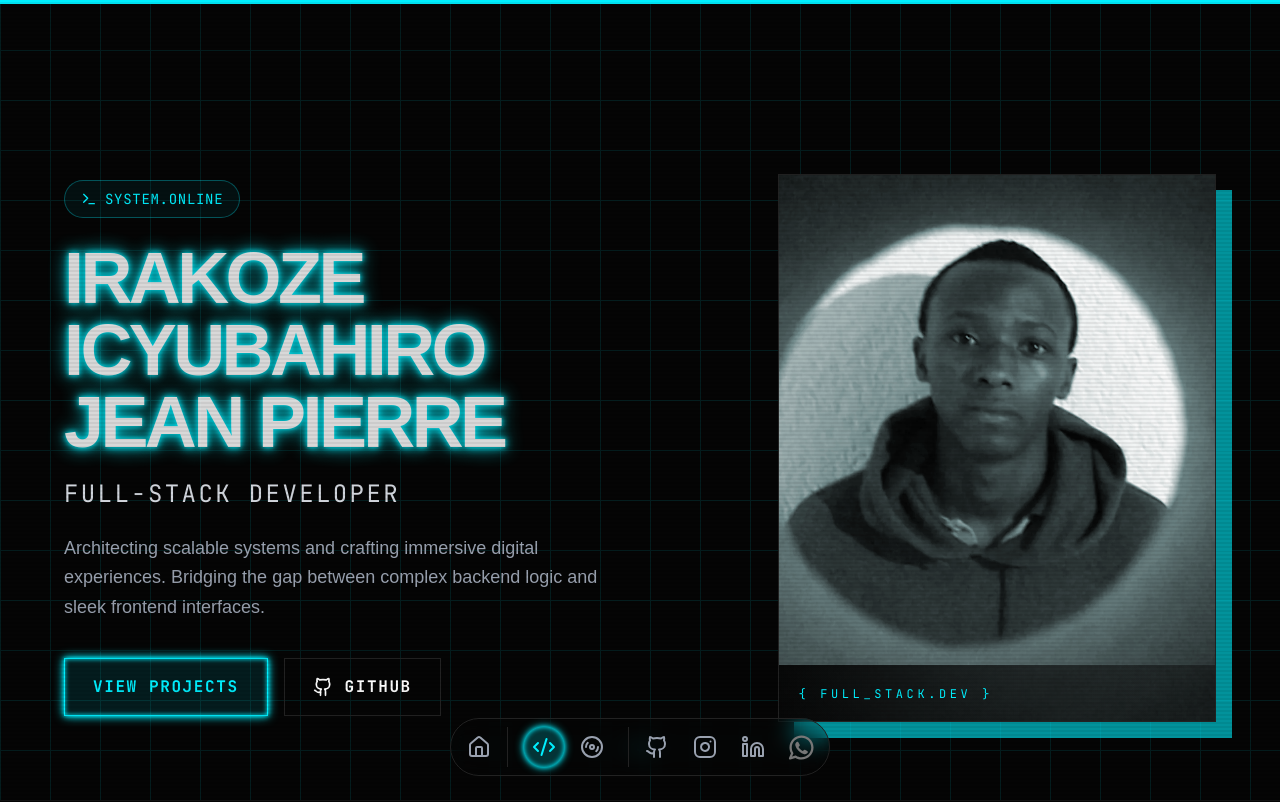
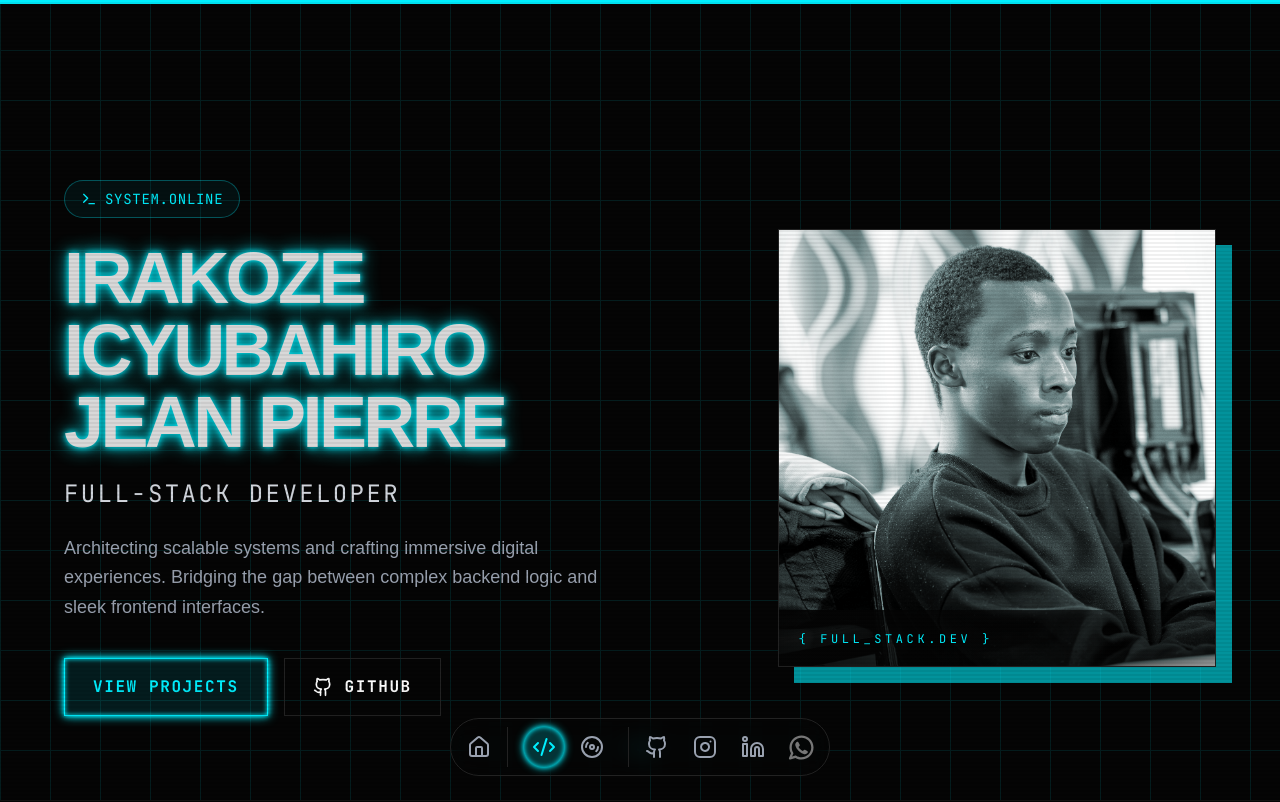
Before and after one commit to Icyubahiro-Jay-P/Portifolio, a React (Vite) app: page /dev in a window 1280 px wide. Shown: the top 802 px of the page. Built offline with nearby package versions, Linux system fonts and the light colour scheme.

Commit message:
style: update image source and aspect ratio in DevHero component for improved visuals

```diff
--- a/src/components/dev/DevHero.tsx
+++ b/src/components/dev/DevHero.tsx
@@ -66,9 +66,9 @@ const DevHero = () => {
           <div className="absolute inset-0 translate-x-4 translate-y-4 bg-neon-cyan/60 -z-10 transition-transform group-hover:translate-x-2 group-hover:translate-y-2" />
           <div className="relative overflow-hidden border border-dark-border">
             <img
-              src="Dev Jay P.png"
+              src="Jay P.JPG"
               alt="Irakoze Icyubahiro Jean Pierre — developer"
-              className="object-cover w-full h-full aspect-[4/5] grayscale group-hover:grayscale-0 transition-all duration-700"
+              className="object-cover w-full h-full aspect-square grayscale group-hover:grayscale-0 transition-all duration-700"
             />
             <div className="absolute inset-0 bg-neon-cyan/10 mix-blend-overlay" />
             <div className="absolute bottom-0 left-0 right-0 px-5 py-4 bg-gradient-to-r from-dark/95 to-dark/40">
```
